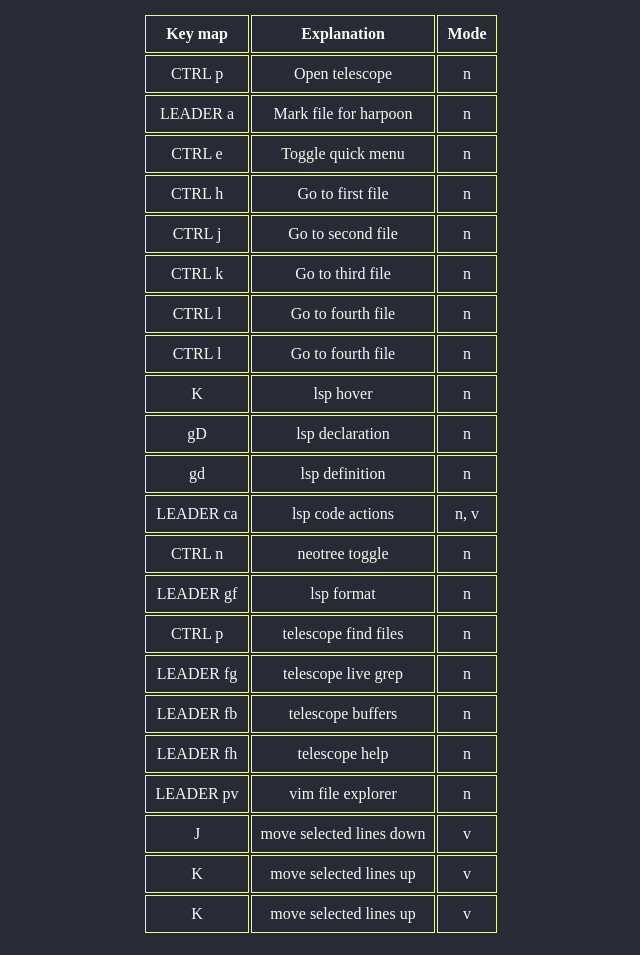
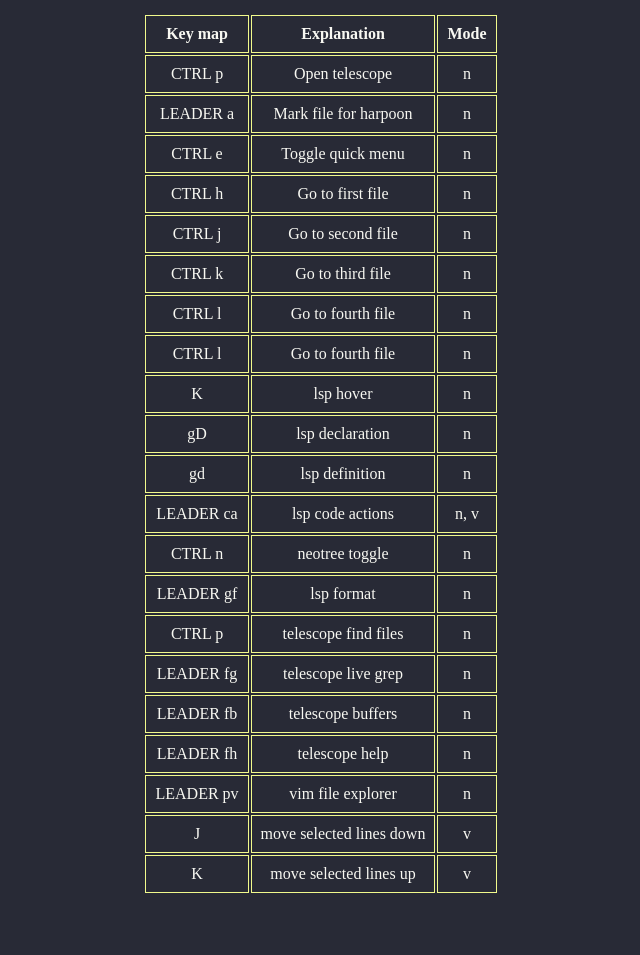
Before and after one commit to Rozman123Rok/nvim_config, a plain HTML site: page index.html in a window 1280 px wide. Shown: the part 121-1076 px from the top of the page, without its empty margins (319-959 px from the left). After the commit the page ends 1036 px from the top, so only its background shows below. Drawn offline with Linux system fonts and the light colour scheme.

Commit message:
quick fix removed repeating command

```diff
--- a/index.html
+++ b/index.html
@@ -122,11 +122,6 @@
           <td>move selected lines up</td>
           <td>v</td>
         </tr>
-        <tr>
-          <td>K</td>
-          <td>move selected lines up</td>
-          <td>v</td>
-        </tr>
       </table>
     </div>
 
```
